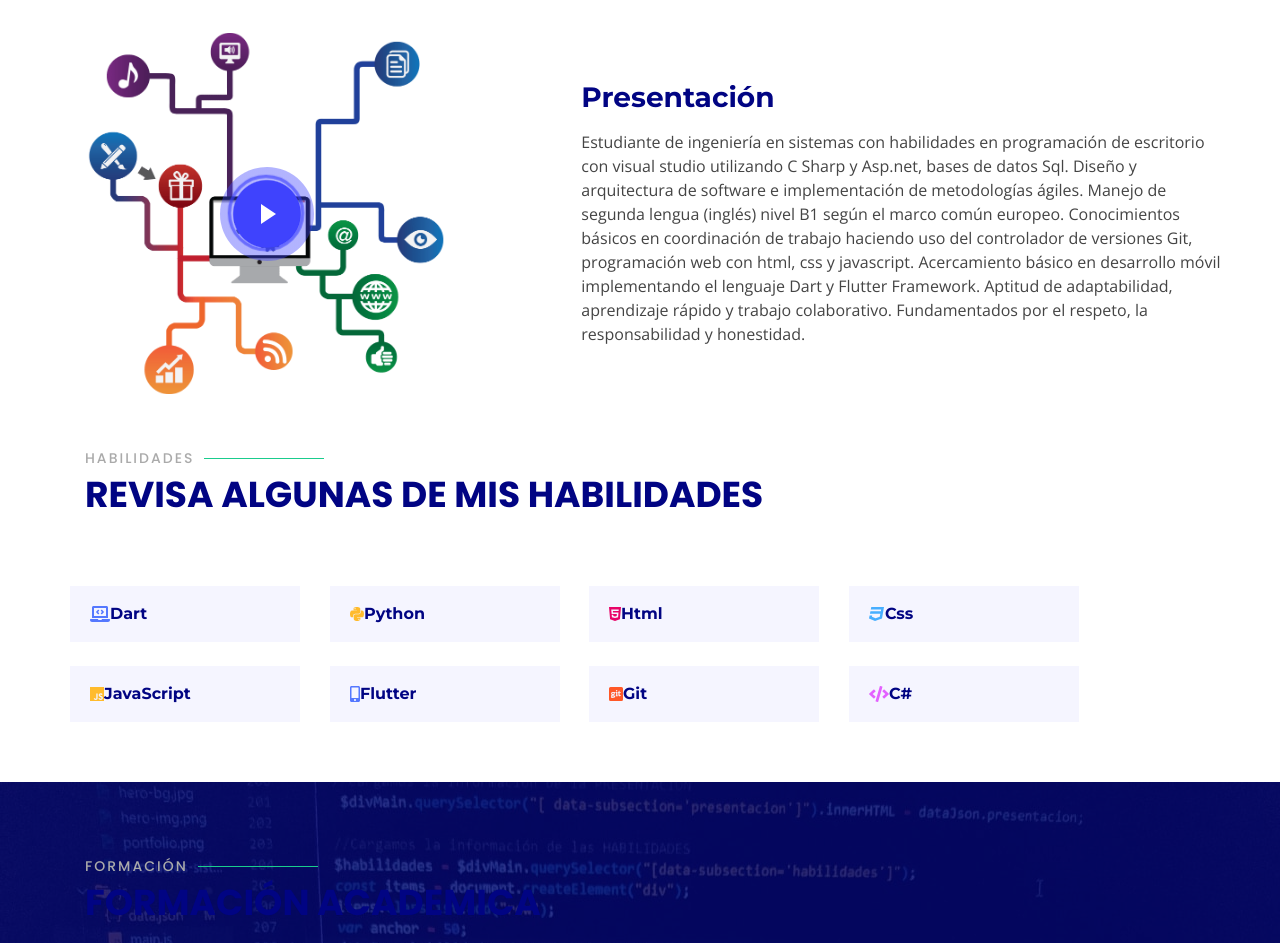
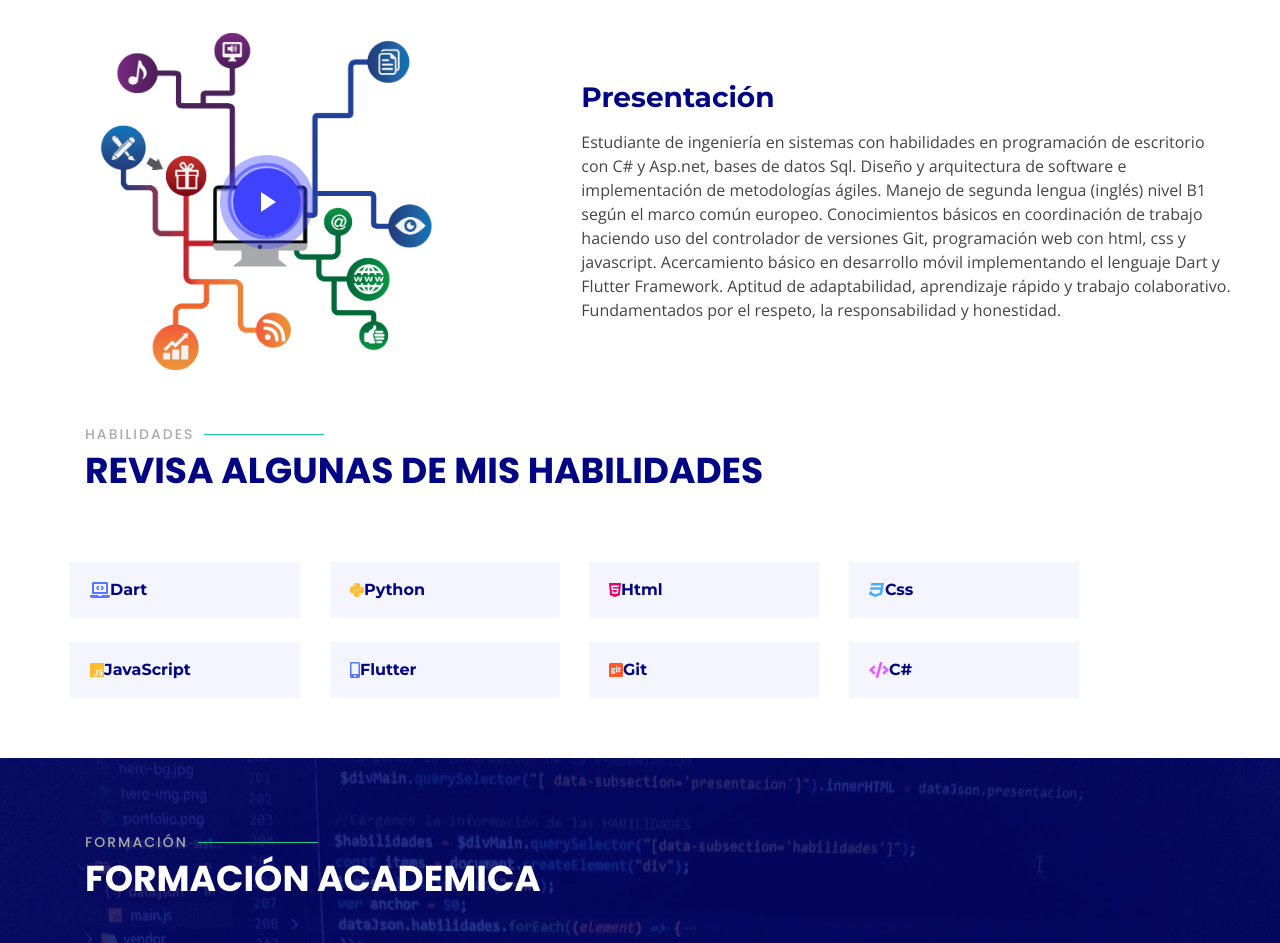
Before and after one commit to JeanUGit/actividad19082020, a plain HTML site: page index.html in a window 1280 px wide. Shown: the part 580-1523 px from the top of the page. Drawn offline with nearby package versions, Linux system fonts and the light colour scheme.

Commit message:
Detallitos

```diff
--- a/assets/css/style.css
+++ b/assets/css/style.css
@@ -619,6 +619,10 @@ section {
   text-transform: uppercase;
   color: #aaaaaa;
   font-family: "Poppins", sans-serif;
+}
+
+.testimonials .section-title .formacioAcademica{
+  color:#fff;
 }
 
 .section-title h2::after {
--- a/assets/js/data.json
+++ b/assets/js/data.json
@@ -1,5 +1,5 @@
 {
-    "presentacion":"Estudiante de ingeniería en sistemas con habilidades en programación de escritorio con visual studio utilizando C Sharp y Asp.net, bases de datos Sql.\nDiseño y arquitectura de software e implementación de metodologías ágiles.\nManejo de segunda lengua (inglés) nivel B1 según el marco común europeo. \nConocimientos básicos en coordinación de trabajo haciendo uso del controlador de versiones Git, programación web con html, css y javascript. Acercamiento básico en desarrollo móvil implementando el lenguaje Dart y Flutter Framework. \nAptitud de adaptabilidad, aprendizaje rápido y trabajo colaborativo. Fundamentados por el respeto, la responsabilidad y honestidad.",
+    "presentacion":"Estudiante de ingeniería en sistemas con habilidades en programación de escritorio con C# y Asp.net, bases de datos Sql.\nDiseño y arquitectura de software e implementación de metodologías ágiles.\nManejo de segunda lengua (inglés) nivel B1 según el marco común europeo. \nConocimientos básicos en coordinación de trabajo haciendo uso del controlador de versiones Git, programación web con html, css y javascript. Acercamiento básico en desarrollo móvil implementando el lenguaje Dart y Flutter Framework. \nAptitud de adaptabilidad, aprendizaje rápido y trabajo colaborativo. Fundamentados por el respeto, la responsabilidad y honestidad.",
     "habilidades":[
         {
             "logo":"fas fa-laptop-code",
@@ -75,6 +75,7 @@
             "lema":"LEARNING WITH US!"
         }
 
+
     ],
     "Idiomas":[
         ["Español - lengua Nativa","español.jpg"],
@@ -87,6 +88,6 @@
             "Twitter":"<a class='btn btn-outline-light btn-social mx-1' href='#!'><i class='icofont-twitter'></i> Twitter</a>",
             "Youtube":"<a class='btn btn-outline-light btn-social mx-1' href='#!'><i class='icofont-brand-youtube'></i>Youtube</a>"
         },
-        "telefonos": "82800156 - 3209469635"
+        "telefonos": "80002302 - 32321233"
     }
 }
--- a/index.html
+++ b/index.html
@@ -171,9 +171,9 @@
     <section id="testimonials" class="testimonials">
       <div class="container" >
 
-        <div class="section-title" data-aos="fade-up">
+        <div class="section-title " data-aos="fade-up">
           <h2>Formación</h2>
-          <p>Formación Academica</p>
+          <p class="formacioAcademica" >Formación Academica</p>
         </div>
 
         <div class="row" data-aos="fade-left" data-subsection="formacion">
```
